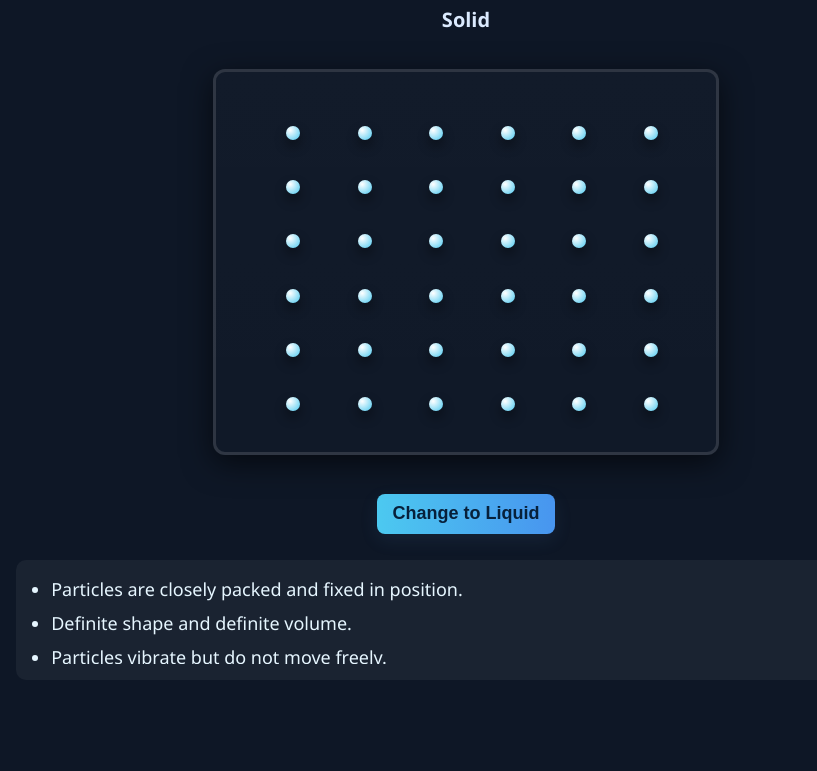
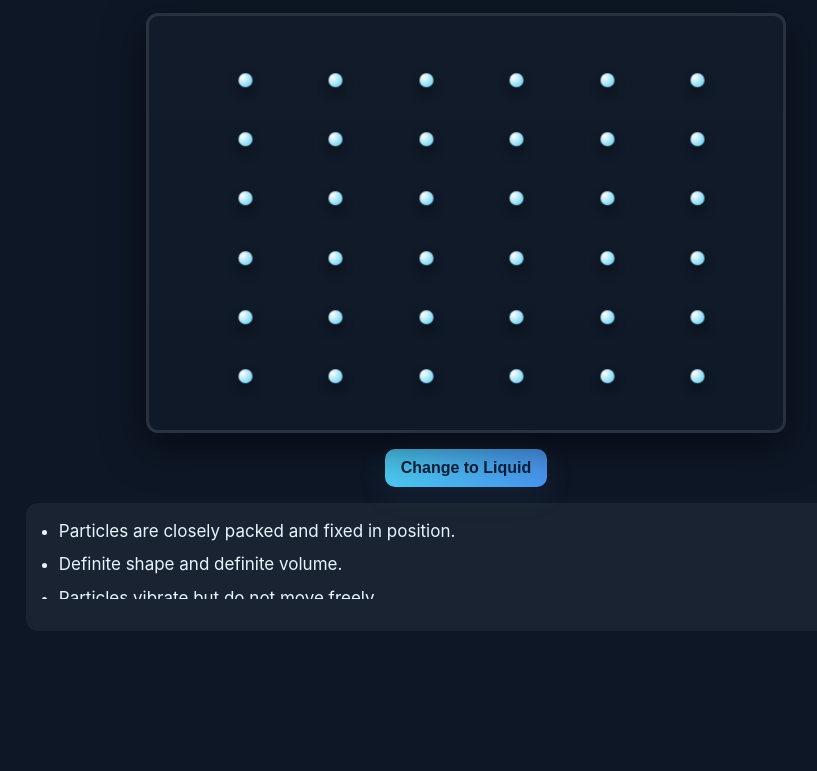
Before and after one commit to Praween-em/animation, a plain HTML site: page index.html in a window 1280 px wide. Shown: the part 131-902 px from the top of the page, without its empty margins (174-991 px from the left). After the commit the page ends 800 px from the top, so only its background shows below. Drawn offline with nearby package versions, Linux system fonts and the light colour scheme.

Commit message:
Update index.html

```diff
--- a/index.html
+++ b/index.html
@@ -2,146 +2,158 @@
 <html lang="en">
 <head>
 <meta charset="utf-8" />
-<title>States of Matter — Responsive</title>
+<meta name="viewport" content="width=device-width,initial-scale=1" />
+<title>States of Matter — Responsive Mobile-first</title>
+<!-- anime.js CDN -->
 <script src="https://unpkg.com/animejs@3.2.1/lib/anime.min.js"></script>
 <style>
-  :root {
+  /* ========== Mobile-first responsive styles ========== */
+  :root{
     --bg: #0e1726;
     --accent1: #4cc9f0;
     --accent2: #4895ef;
-    --card: rgba(255, 255, 255, 0.05);
+    --card: rgba(255,255,255,0.05);
+    --muted: rgba(255,255,255,0.85);
   }
+  * { box-sizing: border-box; }
+  html,body { height:100%; margin:0; }
   body {
-    margin: 0;
-    min-height: 100vh;
+    min-height:100vh;
     background: var(--bg);
     color: #fff;
-    font-family: "Segoe UI", Roboto, "Helvetica Neue", Arial;
-    display: flex;
-    flex-direction: column;
-    align-items: center;
-    padding: 4vw 3vw;
-    gap: 2vw;
+    font-family: "Inter", "Segoe UI", Roboto, Arial, sans-serif;
+    display:flex;
+    flex-direction:column;
+    align-items:center;
+    gap:12px;
+    padding:12px;
   }
 
-  /* MAIN HEADING */
-  h1#mainHeading {
-    margin: 0;
-    height: clamp(36px, 6vw, 60px);
-    overflow: hidden;
-    width: 100%;
-    max-width: 900px;
-    text-align: center;
-    font-size: clamp(20px, 4.5vw, 42px);
-    font-weight: 700;
+  /* MAIN HEADING (big, animating) */
+  #mainHeading {
+    width:100%;
+    max-width:880px;
+    height:44px;                 /* fixed height to allow smooth vertical slide */
+    margin:0;
+    overflow:hidden;
+    text-align:center;
+    font-weight:700;
+    font-size:clamp(18px,5.5vw,34px);
+    line-height:44px;
   }
-  .heading-wrapper {
-    position: relative;
-    height: 100%;
-  }
+  .heading-wrapper { position:relative; height:100%; }
   .heading-item {
-    position: absolute;
-    left: 0; right: 0;
-    top: 0;
-    width: 100%;
-    text-align: center;
-    pointer-events: none;
+    position:absolute; left:0; right:0; top:0;
+    width:100%; text-align:center; pointer-events:none;
   }
 
-  /* SMALL STATE LABEL */
+  /* SMALL LABEL under heading */
   .state-label {
-    height: clamp(24px, 4vw, 38px);
-    overflow: hidden;
-    width: 100%;
-    max-width: 900px;
-    text-align: center;
-    font-size: clamp(14px, 2.5vw, 20px);
-    font-weight: 600;
-    color: #dbeafe;
+    width:100%;
+    max-width:880px;
+    height:30px;
+    overflow:hidden;
+    font-size:clamp(13px,4vw,18px);
+    text-align:center;
+    color:#dbeafe;
+    font-weight:600;
   }
-  .label-wrapper { position: relative; height: 100%; }
-  .label-item { position: absolute; left: 0; right: 0; top: 0; width: 100%; }
+  .label-wrapper { position:relative; height:100%; }
+  .label-item { position:absolute; left:0; right:0; top:0; width:100%; text-align:center; }
 
   /* PARTICLE CONTAINER */
   .container {
-    width: min(90vw, 500px);
-    height: min(60vh, 380px);
-    border-radius: 12px;
-    border: 3px solid rgba(255, 255, 255, 0.12);
-    background: linear-gradient(180deg, rgba(255, 255, 255, 0.02), rgba(255, 255, 255, 0.01));
-    position: relative;
-    overflow: hidden;
-    box-shadow: 0 8px 30px rgba(0, 0, 0, 0.6);
+    width: min(94vw, 520px);
+    height: min(56vh, 360px);
+    max-height: 72vh;
+    border-radius:12px;
+    border: 3px solid rgba(255,255,255,0.10);
+    background: linear-gradient(180deg, rgba(255,255,255,0.02), rgba(255,255,255,0.01));
+    position:relative;
+    overflow:hidden;
+    box-shadow: 0 14px 40px rgba(0,0,0,0.5);
   }
   .particle {
-    width: clamp(10px, 2vw, 14px);
-    height: clamp(10px, 2vw, 14px);
-    border-radius: 50%;
-    position: absolute;
+    width: clamp(10px, 3.2vw, 14px);
+    height: clamp(10px, 3.2vw, 14px);
+    border-radius:50%;
+    position:absolute;
     background: radial-gradient(circle at 30% 30%, #fff, var(--accent1));
-    box-shadow: 0 6px 12px rgba(0, 0, 0, 0.45);
+    box-shadow: 0 6px 12px rgba(0,0,0,0.45);
     will-change: transform, left, top;
   }
 
-  /* BUTTON */
-  .controls { margin-top: 1vw; display: flex; gap: 1rem; flex-wrap: wrap; justify-content: center; }
-  button#changeStateBtn {
-    background: linear-gradient(90deg, var(--accent1), var(--accent2));
+  /* Controls */
+  .controls {
+    display:flex; gap:10px; align-items:center; justify-content:center; width:100%; max-width:880px;
+  }
+  #changeStateBtn {
+    background: linear-gradient(90deg,var(--accent1),var(--accent2));
     border: none;
     color: #07203a;
-    font-weight: 700;
-    padding: 0.6rem 1rem;
-    border-radius: 8px;
-    cursor: pointer;
-    font-size: clamp(14px, 2.5vw, 18px);
-    box-shadow: 0 6px 18px rgba(74, 123, 180, 0.12);
+    font-weight:800;
+    padding: 10px 16px;
+    border-radius:10px;
+    font-size: clamp(14px, 3.8vw, 16px);
+    cursor:pointer;
+    box-shadow: 0 8px 30px rgba(74,123,180,0.12);
+    touch-action: manipulation;
   }
-  button#changeStateBtn:hover { transform: translateY(-2px); transition: transform .18s ease; }
+  #changeStateBtn:active { transform: translateY(1px); }
 
-  /* DESCRIPTION */
+  /* Description box */
   .description {
-    width: 100%;
-    max-width: 900px;
+    width:100%;
+    max-width:880px;
     background: var(--card);
-    border-radius: 10px;
-    padding: 1rem;
-    min-height: 120px;
-    box-sizing: border-box;
-    font-size: clamp(14px, 2.2vw, 18px);
+    border-radius:12px;
+    padding: clamp(10px, 3.5vw, 16px);
+    box-sizing:border-box;
+    font-size: clamp(13px, 3vw, 17px);
+    line-height:1.45;
+    word-wrap: break-word;
+    min-height: clamp(86px, 16vh, 140px); /* flexible */
   }
-  .desc-wrapper { position: relative; min-height: 88px; overflow: hidden; }
-  .desc-item { position: absolute; left: 0; right: 0; top: 0; width: 100%; }
-  ul { margin: 0; padding-left: 1.2rem; color: #e6f6ff; }
-  li { margin-bottom: 0.5rem; line-height: 1.45; }
+  .desc-wrapper { position:relative; overflow:hidden; min-height:80px; }
+  .desc-item { position:absolute; left:0; right:0; top:0; width:100%; }
+  ul { margin:0; padding-left:1.05rem; color:#e6f6ff; }
+  li { margin-bottom:0.55rem; }
 
-  /* SMALL DEVICES */
-  @media (max-width: 480px) {
-    body { padding: 5vw 4vw; gap: 3vw; }
-    .controls { flex-direction: column; align-items: center; }
-    .description { padding: 0.8rem; }
+  /* Larger screens adjustments */
+  @media (min-width:720px){
+    body { padding:22px; gap:16px; }
+    #mainHeading { height:56px; line-height:56px; font-size:clamp(22px,3.5vw,36px); }
+    .state-label { height:34px; font-size:18px; }
+    .container { width: min(82vw, 640px); height: min(56vh, 420px); }
   }
 </style>
 </head>
 <body>
-<h1 id="mainHeading">
+
+  <!-- MAIN HEADING (wrapper + initial item) -->
+  <h1 id="mainHeading" aria-live="polite">
     <div class="heading-wrapper" id="headingWrapper">
       <div class="heading-item">Solid State of Matter</div>
     </div>
   </h1>
 
-<div class="state-label">
+  <!-- SMALL STATE LABEL -->
+  <div class="state-label" aria-hidden="false">
     <div class="label-wrapper" id="labelWrapper">
       <div class="label-item">Solid</div>
     </div>
   </div>
 
-<div class="container" id="container"></div>
+  <!-- PARTICLE STAGE -->
+  <div class="container" id="container" role="img" aria-label="Particles in container representing state of matter"></div>
 
+  <!-- CONTROLS -->
   <div class="controls">
-  <button id="changeStateBtn">Change to Liquid</button>
+    <button id="changeStateBtn" aria-controls="container description headingWrapper labelWrapper">Change to Liquid</button>
   </div>
 
-<div class="description">
+  <!-- DESCRIPTION -->
+  <div class="description" aria-live="polite">
     <div class="desc-wrapper" id="descWrapper">
       <div class="desc-item">
         <ul>
@@ -155,7 +167,8 @@
   </div>
 
 <script>
-const STATES = ["Solid", "Liquid", "Gas"];
+/* ===================== Settings & Data ===================== */
+const STATES = ['Solid','Liquid','Gas'];
 const STATE_INFO = {
   Solid: [
     "Particles are closely packed and fixed in position.",
@@ -177,61 +190,230 @@ const STATE_INFO = {
   ]
 };
 
-let currentStateIndex = 0;
-const numParticles = 36;
-const particles = [];
+/* responsive particle count heuristic (keeps mobile tidy) */
+function calcParticleCount(containerWidth) {
+  // mobile narrow: fewer particles, medium and large: more
+  if (containerWidth < 340) return 18;
+  if (containerWidth < 420) return 24;
+  if (containerWidth < 520) return 30;
+  return 36; // desktop
+}
 
+/* ========== DOM refs ========== */
 const headingWrapper = document.getElementById('headingWrapper');
 const labelWrapper = document.getElementById('labelWrapper');
 const descWrapper = document.getElementById('descWrapper');
 const container = document.getElementById('container');
 const btn = document.getElementById('changeStateBtn');
 
+let currentStateIndex = 0;
+let particles = [];            // DOM nodes
+let currentParticleCount = 0;
+
+/* ========== Utility: robust swap with slide & crossfade ========== */
 function swapTextWithSlide(wrapperEl, newHTML, opts = {}) {
   const outDur = opts.outDur ?? 300;
-  const inDur = opts.inDur ?? 300;
+  const inDur  = opts.inDur  ?? 340;
   const easing = opts.easing ?? 'easeInOutQuad';
 
+  // Determine class for new item
+  const cls = wrapperEl === descWrapper ? 'desc-item' : (wrapperEl === headingWrapper ? 'heading-item' : 'label-item');
+
+  // create new node (start below, invisible)
   const newItem = document.createElement('div');
-  newItem.className =
-    wrapperEl === descWrapper
-      ? 'desc-item'
-      : wrapperEl === headingWrapper
-      ? 'heading-item'
-      : 'label-item';
-  newItem.style.transform = 'translateY(30px)';
+  newItem.className = cls;
+  newItem.style.transform = 'translateY(28px)';
   newItem.style.opacity = '0';
   newItem.innerHTML = newHTML;
   wrapperEl.appendChild(newItem);
 
+  // old items (everything except newly appended)
   const oldItems = Array.from(wrapperEl.children).filter(c => c !== newItem);
 
-  const tl = anime.timeline();
+  // timeline: old items up & fade; new item in from below
+  const tl = anime.timeline({ autoplay:true });
+
   if (oldItems.length) {
     tl.add({
       targets: oldItems,
-      translateY: -30,
+      translateY: -28,
       opacity: 0,
       duration: outDur,
-      easing: easing,
-      delay: anime.stagger(40)
+      easing,
+      delay: anime.stagger(30)
     });
   }
   tl.add({
     targets: newItem,
-    translateY: [30, 0],
-    opacity: [0, 1],
+    translateY: [28,0],
+    opacity: [0,1],
     duration: inDur,
-    easing: easing,
+    easing,
     offset: `-=${Math.min(outDur, inDur)}`
   });
-  tl.finished.then(() => oldItems.forEach(n => n.remove()));
+
+  tl.finished.then(() => {
+    // cleanup old nodes
+    oldItems.forEach(n => n.remove());
+  }).catch(()=>{/*ignore*/});
 }
 
+/* ================= Particle lifecycle ================= */
+
+/* create particle nodes based on currentParticleCount */
 function createParticles() {
+  // clear existing
   container.innerHTML = '';
-  particles.length = 0;
-  for (let i = 0; i < numParticles; i++) {
+  particles = [];
+  for (let i=0;i<currentParticleCount;i++){
+    const p = document.createElement('div');
+    p.className = 'particle';
+    // initial placement in center
+    p.style.left = '50%';
+    p.style.top  = '50%';
+    container.appendChild(p);
+    particles.push(p);
+  }
+}
+
+/* stop all anime animations on particles */
+function stopParticleAnimations(){
+  anime.remove(particles);
+}
+
+/* arrange Solid: grid with tiny vibration (no drift) */
+function arrangeSolid(){
+  const W = container.clientWidth, H = container.clientHeight;
+  const cols = Math.min(6, Math.ceil(Math.sqrt(currentParticleCount)));
+  const rows = Math.ceil(currentParticleCount / cols);
+  const spacingX = W / (cols + 1);
+  const spacingY = H / (rows + 1);
+
+  particles.forEach((p,i) => {
+    const col = i % cols;
+    const row = Math.floor(i / cols);
+    const targetX = Math.round(spacingX * (col + 1));
+    const targetY = Math.round(spacingY * (row + 1));
+    anime({
+      targets: p,
+      left: `${targetX}px`,
+      top:  `${targetY}px`,
+      translateX: 0, translateY: 0,
+      duration: 600,
+      easing: 'easeInOutQuad',
+      complete: () => {
+        anime({
+          targets: p,
+          translateX: [
+            { value: -2, duration: 300 },
+            { value: 2, duration: 300 },
+            { value: 0, duration: 300 }
+          ],
+          translateY: [
+            { value: -2, duration: 320 },
+            { value: 2, duration: 320 },
+            { value: 0, duration: 320 }
+          ],
+          easing: 'easeInOutSine',
+          loop: true
+        });
+      }
+    });
+  });
+}
+
+/* liquid: random but close positions + gentle float */
+function floatAround(el, range=22, dur=1800) {
+  anime({
+    targets: el,
+    translateX: (Math.random()-0.5)*range,
+    translateY: (Math.random()-0.5)*range,
+    duration: dur + Math.random()*900,
+    direction: 'alternate',
+    easing: 'easeInOutSine',
+    loop: true
+  });
+}
+function arrangeLiquid(){
+  const W = container.clientWidth, H = container.clientHeight;
+  particles.forEach(p => {
+    anime({
+      targets: p,
+      left: `${Math.random() * Math.max(1, (W - p.clientWidth))}px`,
+      top:  `${Math.random() * Math.max(1, (H - p.clientHeight))}px`,
+      translateX: 0, translateY: 0,
+      duration: 700 + Math.random()*300,
+      easing: 'easeInOutQuad',
+      complete: () => floatAround(p, 28, 1700 + Math.random()*1200)
+    });
+  });
+}
+
+/* gas: free linear motion, continuous */
+function moveRandomly(el, W, H){
+  anime({
+    targets: el,
+    left: `${Math.random() * Math.max(1, (W - el.clientWidth))}px`,
+    top:  `${Math.random() * Math.max(1, (H - el.clientHeight))}px`,
+    duration: 1100 + Math.random()*2600,
+    easing: 'linear',
+    complete: () => {
+      // continue moving only if node still exists (prevents errors on removal)
+      if (document.body.contains(el)) moveRandomly(el, W, H);
+    }
+  });
+}
+function arrangeGas(){
+  const W = container.clientWidth, H = container.clientHeight;
+  particles.forEach(p => {
+    anime({
+      targets: p,
+      left: `${Math.random() * Math.max(1, (W - p.clientWidth))}px`,
+      top:  `${Math.random() * Math.max(1, (H - p.clientHeight))}px`,
+      duration: 400 + Math.random()*600,
+      easing: 'easeOutQuad',
+      complete: () => moveRandomly(p, W, H)
+    });
+  });
+}
+
+/* ========== Primary state setter (syncs text + particles) ========== */
+function setState(stateName) {
+  // stop running particle loops
+  stopParticleAnimations();
+
+  // visual swaps (heading, small label, description)
+  swapTextWithSlide(headingWrapper, `${stateName} State of Matter`, { outDur:300, inDur:360 });
+  swapTextWithSlide(labelWrapper, stateName, { outDur:260, inDur:320 });
+  const descHtml = `<ul>${STATE_INFO[stateName].map(s => `<li>${s}</li>`).join('')}</ul>`;
+  swapTextWithSlide(descWrapper, descHtml, { outDur:260, inDur:320 });
+
+  // arrange particles slightly after text begins to move for nicer feel
+  setTimeout(() => {
+    if (stateName === 'Solid') arrangeSolid();
+    else if (stateName === 'Liquid') arrangeLiquid();
+    else arrangeGas();
+  }, 120);
+}
+
+/* ========== Initialization & Resize handling ========== */
+function init() {
+  // determine particle count based on container width
+  const cw = container.clientWidth;
+  const desired = calcParticleCount(cw);
+
+  currentParticleCount = desired;
+  createParticles();
+  // initial state
+  setState('Solid');
+  btn.textContent = `Change to ${STATES[1]}`;
+}
+
+/* createParticles uses currentParticleCount */
+function createParticles(){
+  container.innerHTML = '';
+  particles = [];
+  for (let i=0;i<currentParticleCount;i++){
     const p = document.createElement('div');
     p.className = 'particle';
     p.style.left = '50%';
@@ -241,108 +423,25 @@ function createParticles() {
   }
 }
 
-function stopParticleAnimations() {
-  anime.remove(particles);
+/* Debounced resize: if particle count should change, recreate, else re-arrange */
+let resizeTimer = null;
+window.addEventListener('resize', () => {
+  clearTimeout(resizeTimer);
+  resizeTimer = setTimeout(() => {
+    const cw = container.clientWidth;
+    const desired = calcParticleCount(cw);
+    if (desired !== currentParticleCount) {
+      // recreate with new count
+      currentParticleCount = desired;
+      createParticles();
     }
+    // re-apply current arrangement
+    const state = STATES[currentStateIndex];
+    setState(state);
+  }, 160);
+});
 
-function arrangeSolid() {
-  const W = container.clientWidth, H = container.clientHeight;
-  const cols = 6;
-  const rows = Math.ceil(numParticles / cols);
-  const spacingX = W / (cols + 1);
-  const spacingY = H / (rows + 1);
-  particles.forEach((p, i) => {
-    const col = i % cols;
-    const row = Math.floor(i / cols);
-    const targetX = spacingX * (col + 1);
-    const targetY = spacingY * (row + 1);
-    anime({
-      targets: p,
-      left: `${targetX}px`,
-      top: `${targetY}px`,
-      translateX: 0,
-      translateY: 0,
-      duration: 700,
-      easing: 'easeInOutQuad',
-      complete: () => {
-        anime({
-          targets: p,
-          translateX: [{ value: -2 }, { value: 2 }, { value: 0 }],
-          translateY: [{ value: -2 }, { value: 2 }, { value: 0 }],
-          duration: 300,
-          loop: true,
-          easing: 'easeInOutSine'
-        });
-      }
-    });
-  });
-}
-
-function floatAround(el, range = 24, dur = 2000) {
-  anime({
-    targets: el,
-    translateX: (Math.random() - 0.5) * range,
-    translateY: (Math.random() - 0.5) * range,
-    duration: dur + Math.random() * 800,
-    direction: 'alternate',
-    easing: 'easeInOutSine',
-    loop: true
-  });
-}
-
-function arrangeLiquid() {
-  const W = container.clientWidth, H = container.clientHeight;
-  particles.forEach(p => {
-    anime({
-      targets: p,
-      left: `${Math.random() * (W - 14)}px`,
-      top: `${Math.random() * (H - 14)}px`,
-      duration: 700 + Math.random() * 200,
-      easing: 'easeInOutQuad',
-      complete: () => floatAround(p, 28, 1800 + Math.random() * 1200)
-    });
-  });
-}
-
-function moveRandomly(el, W, H) {
-  anime({
-    targets: el,
-    left: `${Math.random() * (W - 14)}px`,
-    top: `${Math.random() * (H - 14)}px`,
-    duration: 1200 + Math.random() * 2200,
-    easing: 'linear',
-    complete: () => moveRandomly(el, W, H)
-  });
-}
-
-function arrangeGas() {
-  const W = container.clientWidth, H = container.clientHeight;
-  particles.forEach(p => {
-    anime({
-      targets: p,
-      left: `${Math.random() * (W - 14)}px`,
-      top: `${Math.random() * (H - 14)}px`,
-      duration: 400,
-      easing: 'easeOutQuad',
-      complete: () => moveRandomly(p, W, H)
-    });
-  });
-}
-
-function setState(stateName) {
-  stopParticleAnimations();
-  swapTextWithSlide(headingWrapper, `${stateName} State of Matter`);
-  swapTextWithSlide(labelWrapper, stateName);
-  const descHtml = `<ul>${STATE_INFO[stateName].map(s => `<li>${s}</li>`).join('')}</ul>`;
-  swapTextWithSlide(descWrapper, descHtml);
-
-  setTimeout(() => {
-    if (stateName === 'Solid') arrangeSolid();
-    else if (stateName === 'Liquid') arrangeLiquid();
-    else arrangeGas();
-  }, 120);
-}
-
+/* button click cycling */
 btn.addEventListener('click', () => {
   currentStateIndex = (currentStateIndex + 1) % STATES.length;
   const next = STATES[currentStateIndex];
@@ -350,14 +449,11 @@ btn.addEventListener('click', () => {
   btn.textContent = `Change to ${STATES[(currentStateIndex + 1) % STATES.length]}`;
 });
 
-createParticles();
-setState('Solid');
-btn.textContent = `Change to ${STATES[1]}`;
+/* init on DOM ready */
+if (document.readyState === 'loading') {
+  document.addEventListener('DOMContentLoaded', init);
+} else init();
 
-window.addEventListener('resize', () => {
-  const state = STATES[currentStateIndex];
-  setState(state);
-});
 </script>
 </body>
 </html>
```
Lines whose indentation alone changed are shown as unchanged.
